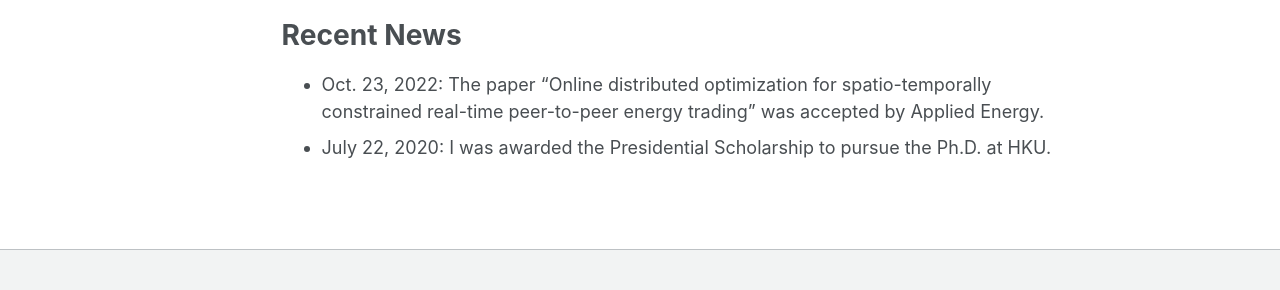
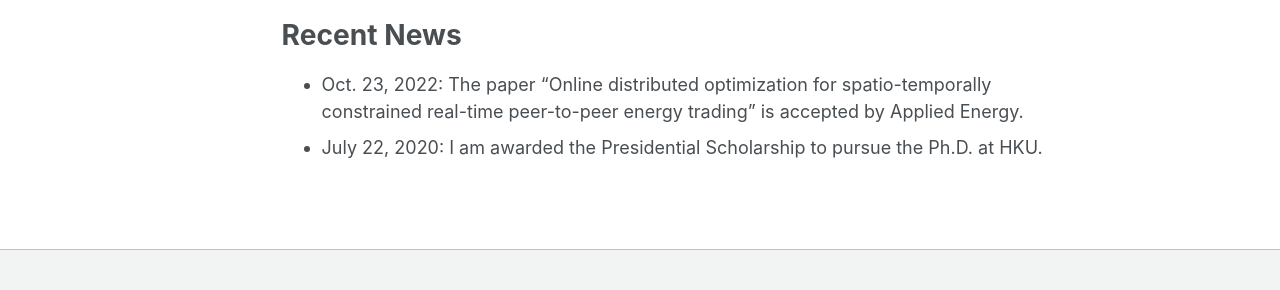
Before and after one commit to johnny-eee/online, a Jekyll site: the page built from _pages/about.md, in a window 1280 px wide. Shown: the part 495-785 px from the top of the page. Built offline with Jekyll 4.4.1, drawn with Linux system fonts in a browser that asks for light colours.

Commit message:
Update about.md

```diff
--- a/_pages/about.md
+++ b/_pages/about.md
@@ -19,5 +19,5 @@ Research Interests
 
 Recent News
 ======
-* Oct. 23, 2022: The paper "Online distributed optimization for spatio-temporally constrained real-time peer-to-peer energy trading" was accepted by Applied Energy.
-* July 22, 2020: I was awarded the Presidential Scholarship to pursue the Ph.D. at HKU.
+* Oct. 23, 2022: The paper "Online distributed optimization for spatio-temporally constrained real-time peer-to-peer energy trading" is accepted by Applied Energy.
+* July 22, 2020: I am awarded the Presidential Scholarship to pursue the Ph.D. at HKU.
```
